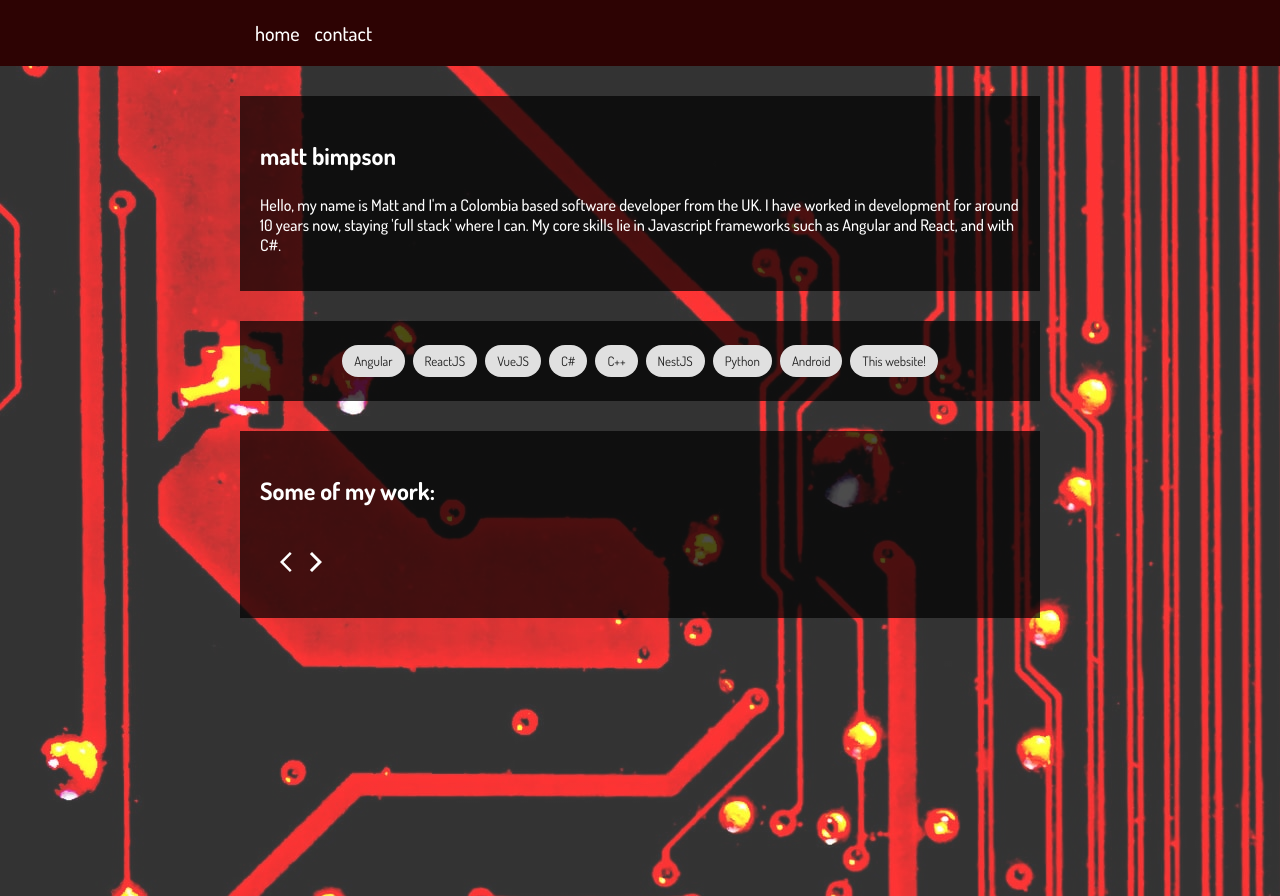
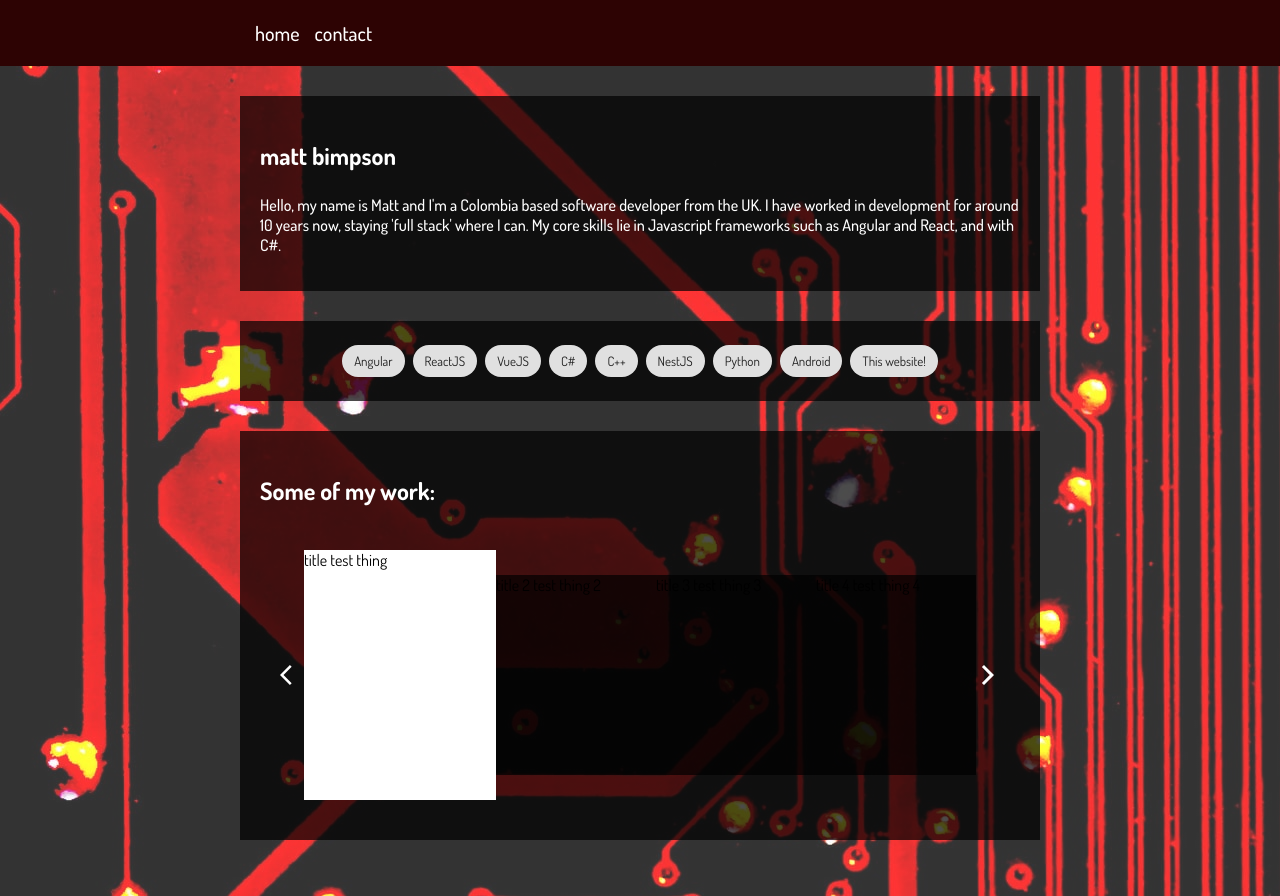
Before and after one commit to mattbimpson/portfolio, a React (Create React App) app: page / in a window 1280 px wide. Built offline with nearby package versions, Linux system fonts and the light colour scheme.

Commit message:
carousel forward/back click + styling

```diff
--- a/src/components/carousel/Carousel.tsx
+++ b/src/components/carousel/Carousel.tsx
@@ -1,10 +1,11 @@
-import React from 'react';
+import React, {useState} from 'react';
 import { ArrowBackIos, ArrowForwardIos } from '@material-ui/icons';
-import { CarouselContainer } from './Styles';
+import { CarouselContainer, ItemContainer } from './Styles';
 import { Container, HeaderText } from '../../shared/styles/Styles';
 
 const Carousel: React.FC<any> = (props) => {
 
+  const [selectedItem, setSelectedItem] = useState(0);
   const {title} = props;
 
   const arrowStyle = {
@@ -12,14 +13,33 @@ const Carousel: React.FC<any> = (props) => {
     cursor: 'pointer'
   };
 
+  const items = [
+    { title: 'title', description: 'test thing' },
+    { title: 'title 2', description: 'test thing 2' },
+    { title: 'title 3', description: 'test thing 3' },
+    { title: 'title 4', description: 'test thing 4' }
+  ];
+
+  function selectNext() {
+    setSelectedItem(selectedItem + 1);
+  }
+
+  function selectPrev() {
+    setSelectedItem(selectedItem - 1);
+  }
+
   return (
     <>
       <Container>
         <HeaderText>{title}</HeaderText>
         <CarouselContainer>
-          <ArrowBackIos style={arrowStyle} />
-
-          <ArrowForwardIos style={arrowStyle} />
+          <ArrowBackIos style={arrowStyle} onClick={selectPrev} />
+            {
+              items.map((x, i) =>
+                <ItemContainer key={i} selected={i === selectedItem}>{x.title} {x.description}</ItemContainer>
+              )
+            }
+          <ArrowForwardIos style={arrowStyle} onClick={selectNext} />
         </CarouselContainer>
       </Container>
     </>
--- a/src/components/carousel/Styles.ts
+++ b/src/components/carousel/Styles.ts
@@ -10,5 +10,18 @@ export const Container =
 
 export const CarouselContainer =
   styled.div`
+    display: flex;
+    justify-content: space-between;
     padding: 20px;
+    align-items: center;
   `;
+
+export interface ItemContainerProps {
+  selected?: boolean;
+}
+export const ItemContainer =
+  styled.div<ItemContainerProps>`
+    height: ${(props) => (props.selected ? '250px' : '200px')};
+    width: ${(props) => (props.selected ? '300px' : '250px')};
+    background-color: ${(props) => (props.selected ? 'white' : 'rgba(0, 0, 0, 0.7)')};
+  `;
--- a/src/index.css
+++ b/src/index.css
@@ -4,7 +4,6 @@ body {
   -webkit-font-smoothing: antialiased;
   -moz-osx-font-smoothing: grayscale;
   background: linear-gradient(rgba(255,255,255,.2), rgba(255,255,255,.2)), url('./assets/images/circuit-board-2.jpeg');
-  overflow-y: hidden;
 }
 
 @media screen and (max-width: 780px) {
```
